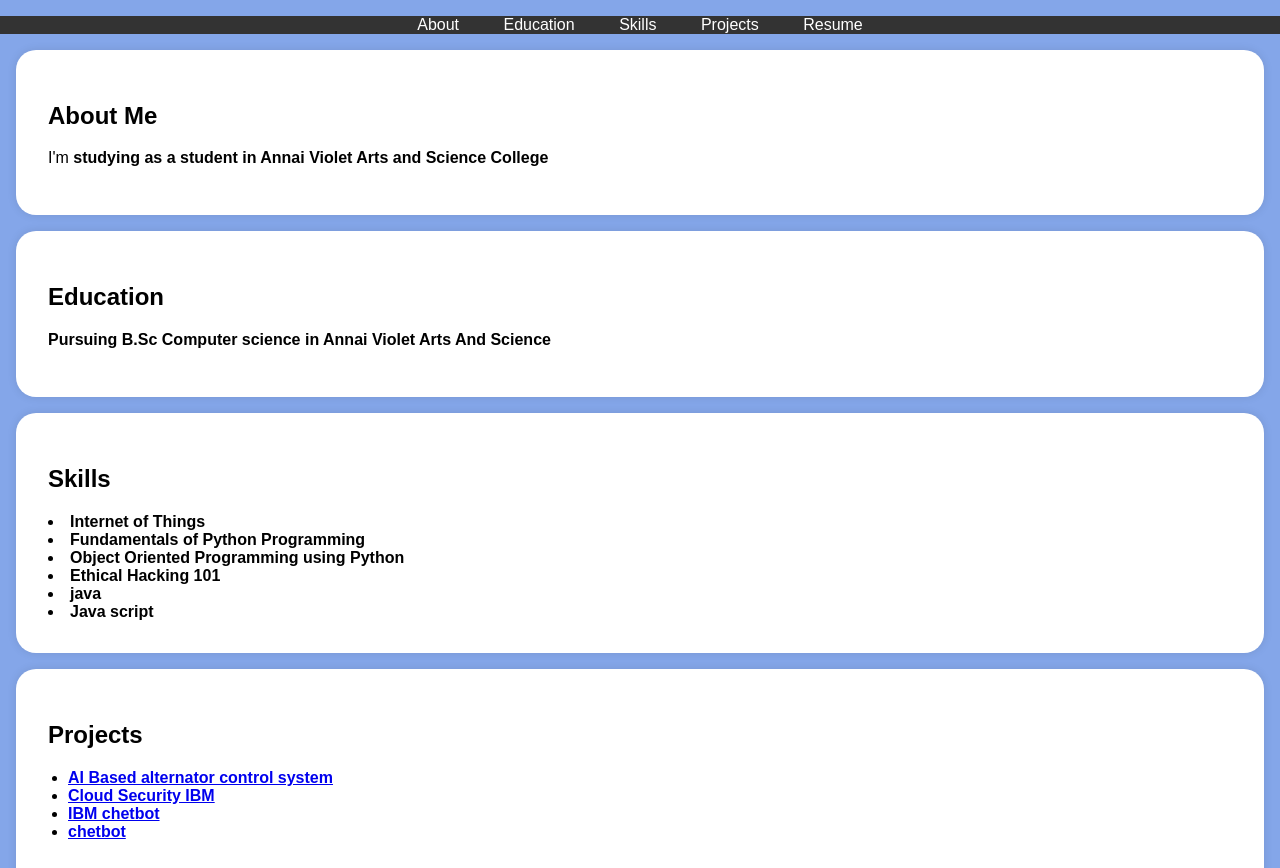
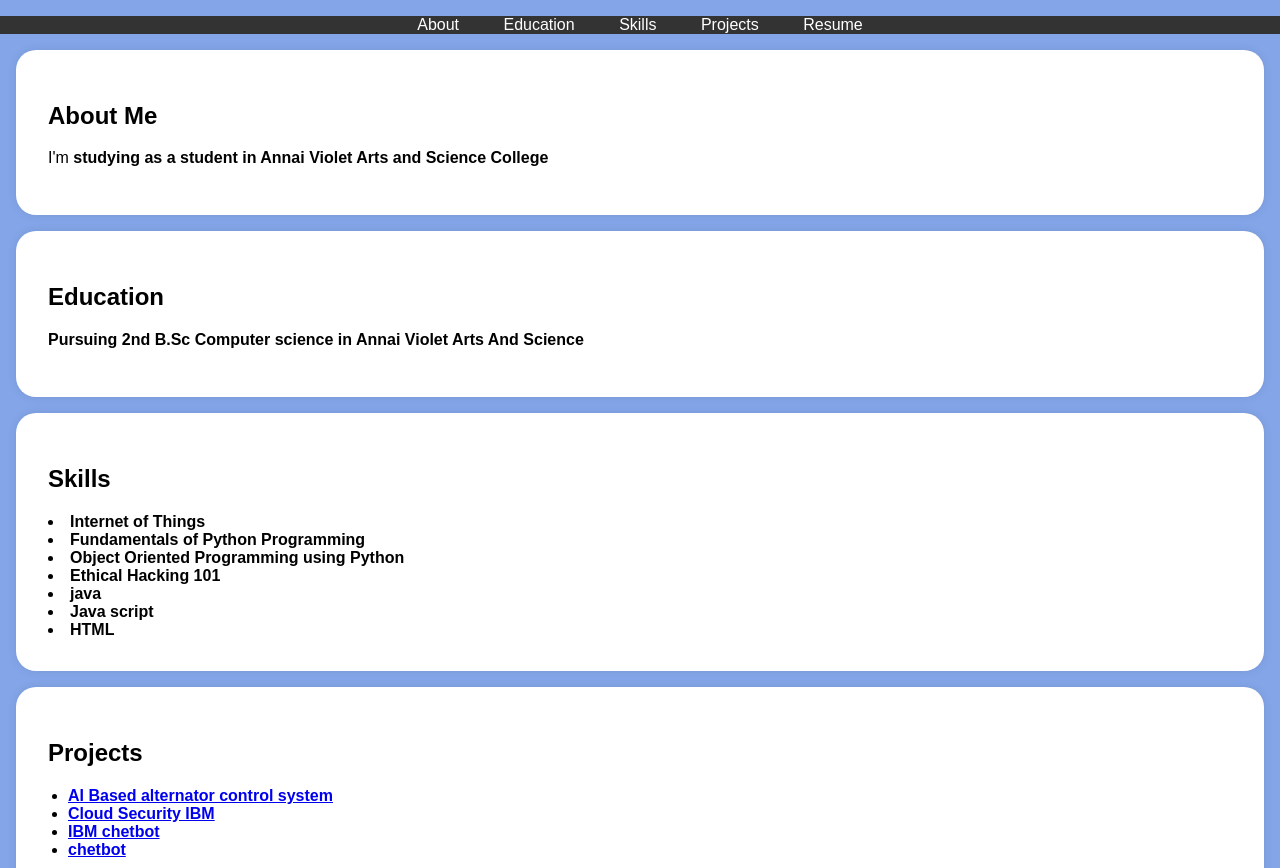
Before and after one commit to Akashtn786/Akash-Sharma-, a plain HTML site: page index.html in a window 1280 px wide. Shown: the part 197-1065 px from the top of the page. Drawn offline with Linux system fonts and the light colour scheme.

Commit message:
Update index.html

```diff
--- a/index.html
+++ b/index.html
@@ -122,7 +122,7 @@
     <section id="education">
         <div class="section-content">
             <h2>Education</h2>
-            <p>Pursuing B.Sc Computer science in Annai Violet Arts And Science </p>
+            <p>Pursuing 2nd B.Sc Computer science in Annai Violet Arts And Science </p>
 
 
         </div>
@@ -138,6 +138,7 @@
                 <li>Ethical Hacking 101</li>
                 <li>java</li>
                 <li>Java script</li>
+                <li>HTML</li>
             </ul>
         </div>
     </section>
```
